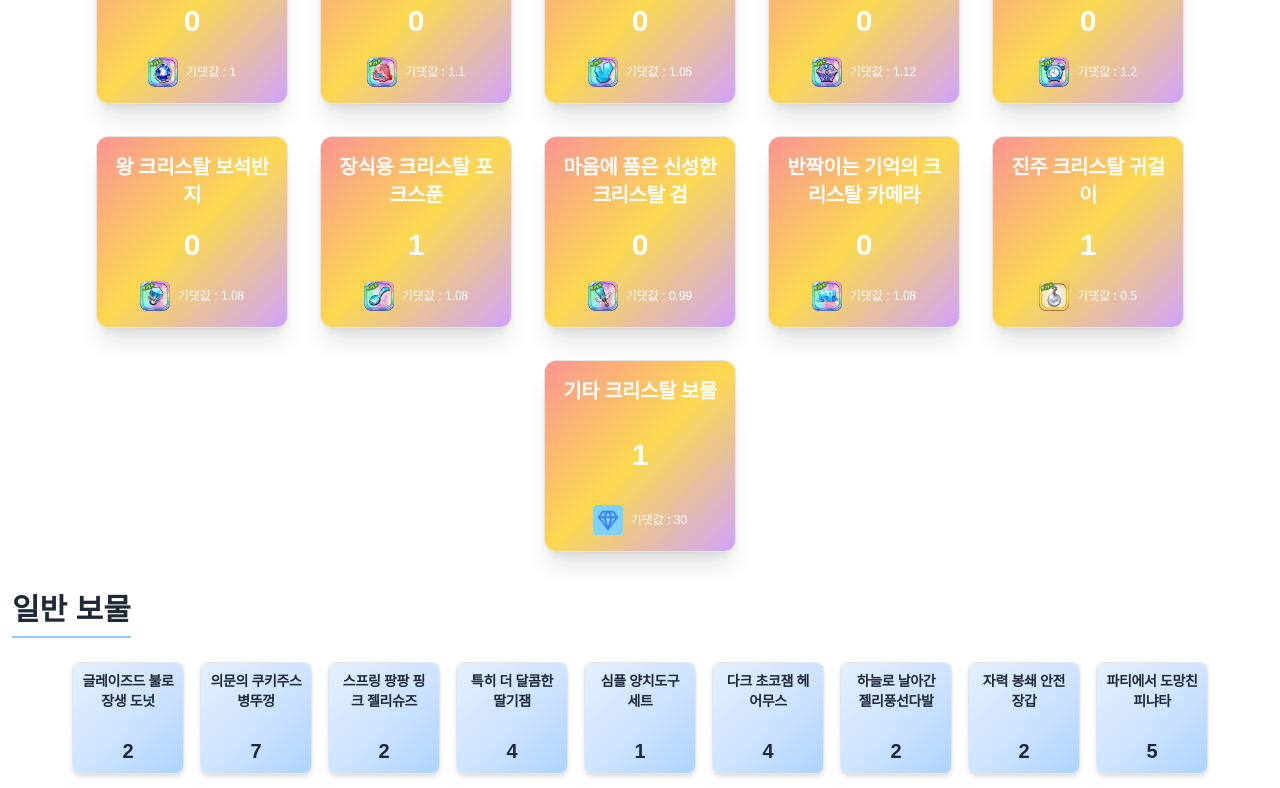
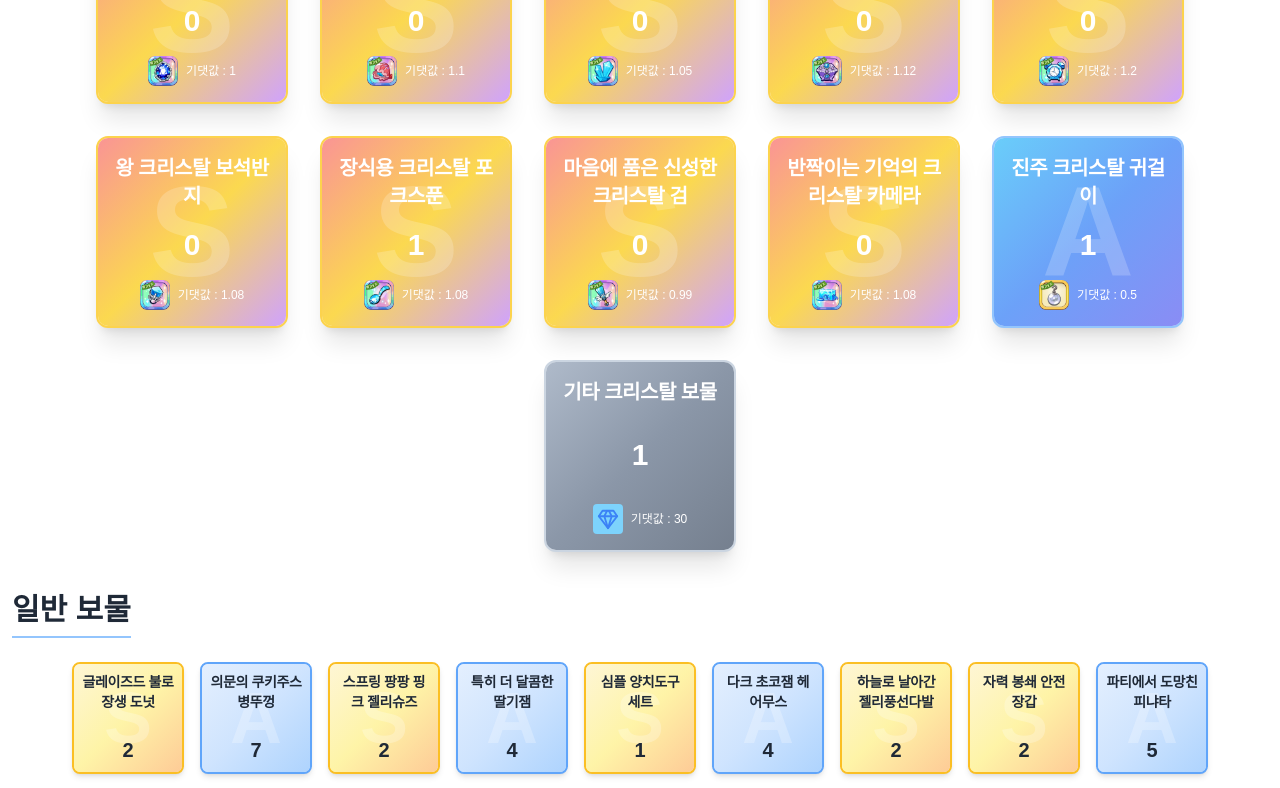
Before and after one commit to syki66/cookierun-crystal-simulator, a Next.js app: page /simulator/show in a window 1280 px wide. Shown: the part 1520-2308 px from the top of the page. Built offline with nearby package versions, Linux system fonts and the light colour scheme.

Commit message:
feat: 보물 카드에 A/S 등급 배경 표시

```diff
--- a/components/inventory/regular-card.tsx
+++ b/components/inventory/regular-card.tsx
@@ -4,6 +4,7 @@ import {
   CardDescription,
   CardTitle,
 } from '@/components/ui/card';
+import { getGradeByName } from '@/lib/gacha';
 
 interface RegularCardProps {
   name: string;
@@ -11,9 +12,27 @@ interface RegularCardProps {
 }
 
 const RegularCard: React.FC<RegularCardProps> = ({ name, count }) => {
+  const grade = getGradeByName(name);
+  const isSGrade = grade === 'S';
+
   return (
-    <Card className="w-28 h-28 overflow-hidden rounded-lg shadow-md transform transition-all hover:scale-105 hover:shadow-lg">
-      <div className="absolute inset-0 bg-gradient-to-br from-blue-100 via-blue-200 to-blue-300 opacity-75"></div>
+    <Card
+      className={`relative w-28 h-28 overflow-hidden rounded-lg border-2 shadow-md transform transition-all hover:scale-105 hover:shadow-lg ${
+        isSGrade ? 'border-amber-400' : 'border-blue-400'
+      }`}
+    >
+      <div
+        className={`absolute inset-0 bg-gradient-to-br opacity-75 ${
+          isSGrade
+            ? 'from-amber-100 via-yellow-200 to-orange-300'
+            : 'from-blue-100 via-blue-200 to-blue-300'
+        }`}
+      ></div>
+      {grade && (
+        <div className="pointer-events-none absolute inset-0 flex items-center justify-center text-7xl font-black text-white/25">
+          {grade}
+        </div>
+      )}
       <CardContent className="relative h-full flex flex-col items-center justify-between text-gray-800 p-2 z-10">
         <CardTitle className="text-sm font-bold text-center mb-auto">
           {name}
--- a/components/inventory/special-card.tsx
+++ b/components/inventory/special-card.tsx
@@ -7,6 +7,7 @@ import {
 import { crystalItemsData } from '@/data/lootboxData';
 import Image from 'next/image';
 import { Gem } from 'lucide-react';
+import { getGradeByName } from '@/lib/gacha';
 
 interface SpecialCardProps {
   name: string;
@@ -20,11 +21,35 @@ const SpecialCard: React.FC<SpecialCardProps> = ({
   count,
 }) => {
   const imageUrl = crystalItemsData.find((item) => item.name === name)?.imageUrl;
+  const grade = getGradeByName(name);
+  const isSGrade = grade === 'S';
+  const isAGrade = grade === 'A';
 
   return (
     <>
-      <Card className="w-40 h-40 sm:w-48 sm:h-48 overflow-hidden rounded-xl shadow-xl transform transition-all hover:scale-105 hover:shadow-2xl">
-        <div className="absolute inset-0 bg-gradient-to-br from-red-400 via-yellow-400 to-purple-400 opacity-75 animate-gradient"></div>
+      <Card
+        className={`relative w-40 h-40 sm:w-48 sm:h-48 overflow-hidden rounded-xl border-2 shadow-xl transform transition-all hover:scale-105 hover:shadow-2xl ${
+          isSGrade
+            ? 'border-amber-300'
+            : isAGrade
+              ? 'border-blue-300'
+              : 'border-slate-300'
+        }`}
+      >
+        <div
+          className={`absolute inset-0 bg-gradient-to-br opacity-75 animate-gradient ${
+            isSGrade
+              ? 'from-red-400 via-yellow-400 to-purple-400'
+              : isAGrade
+                ? 'from-sky-400 via-blue-500 to-indigo-500'
+                : 'from-slate-400 via-slate-500 to-slate-600'
+          }`}
+        ></div>
+        {grade && (
+          <div className="pointer-events-none absolute inset-0 flex items-center justify-center text-9xl font-black text-white/20">
+            {grade}
+          </div>
+        )}
         <CardContent className="relative h-full flex flex-col items-center justify-between text-white p-4 z-10">
           <CardTitle className="sm:text-xl font-bold text-center">
             {name}
--- a/lib/gacha.ts
+++ b/lib/gacha.ts
@@ -127,6 +127,10 @@ export const getExpectedValueByName = (name: string): number => {
   return expectedValue;
 };
 
+export const getGradeByName = (name: string): string | undefined =>
+  [...lootboxDataSGrade, ...lootboxDataAGrade].find((item) => item.name === name)
+    ?.grade;
+
 // 시뮬레이터 로직
 export const simulator = (
   crystals: number,
```
